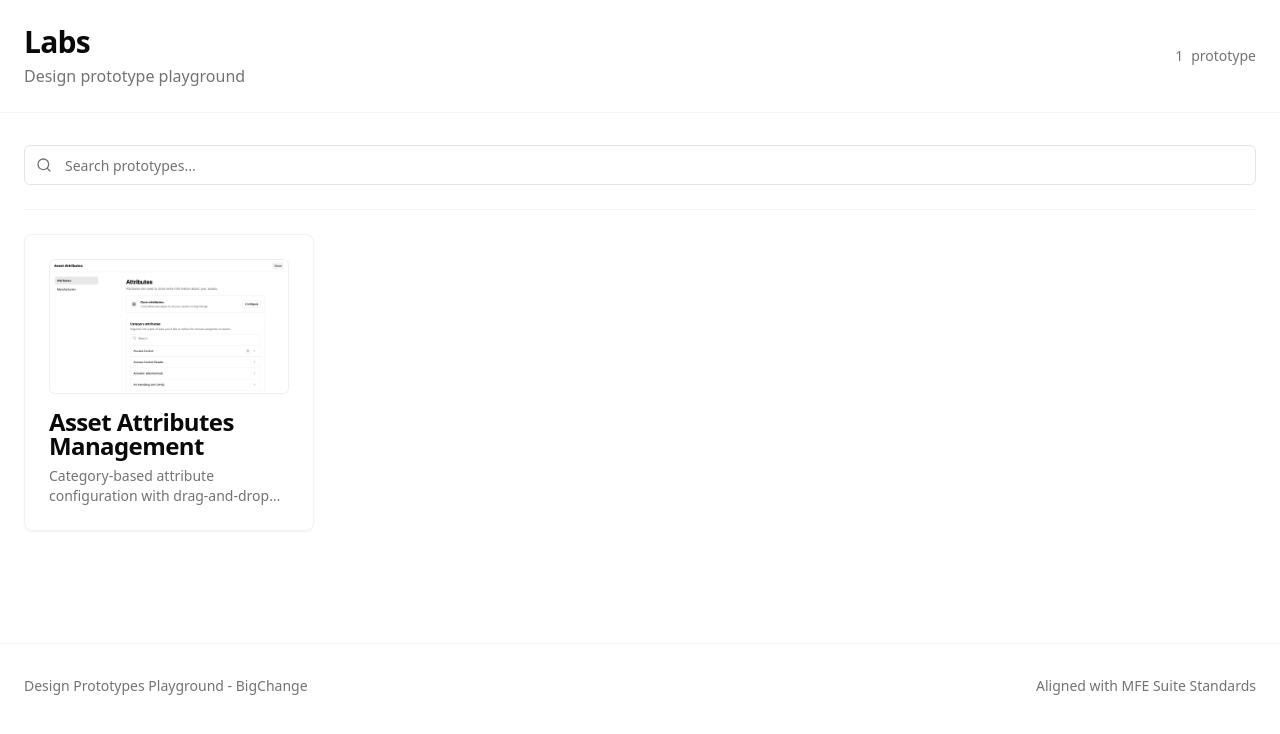
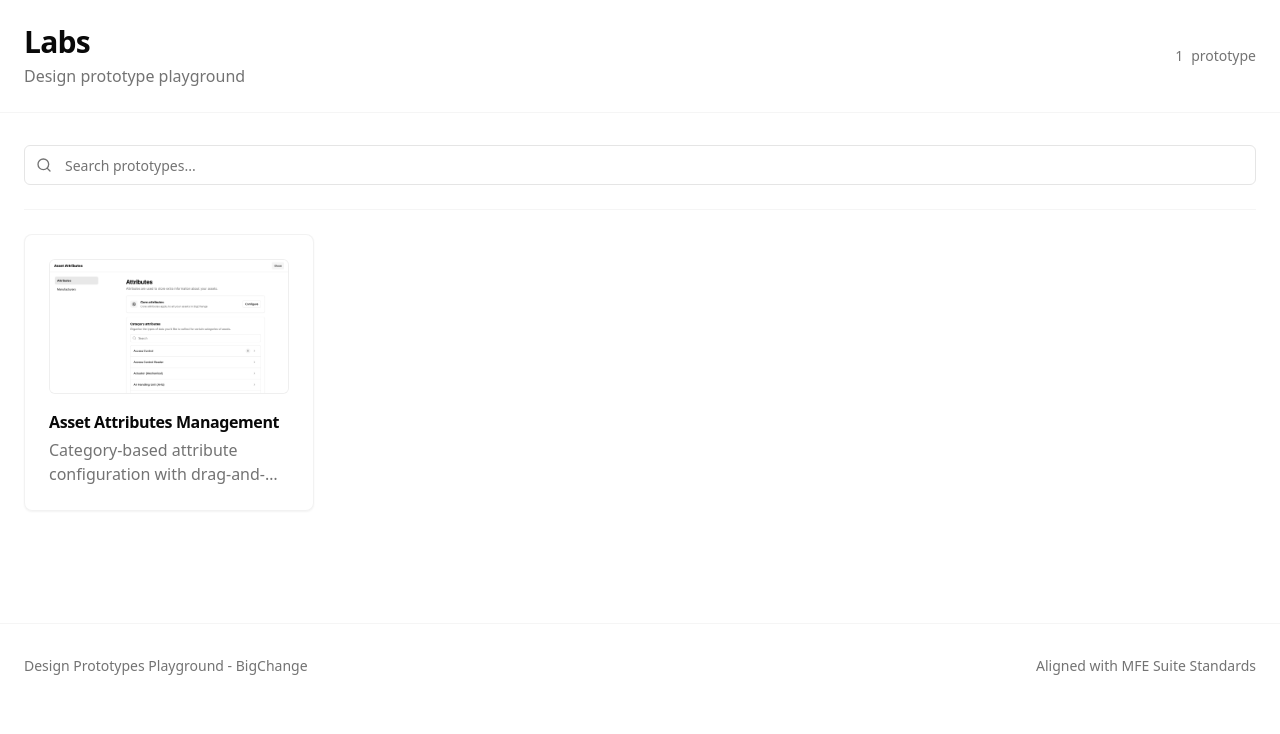
Before and after one commit to BigChangeApps/labs, a React (Vite) app: page / in a window 1280 px wide. Shown: the top 734 px of the page. Built offline with nearby package versions, Linux system fonts and the light colour scheme.

Commit message:
Update PrototypeCard.tsx

```diff
--- a/src/components/PrototypeCard.tsx
+++ b/src/components/PrototypeCard.tsx
@@ -33,11 +33,11 @@ export function PrototypeCard({ prototype }: PrototypeCardProps) {
             </div>
           )}
         </div>
-        <div className="space-y-2">
-          <CardTitle className="group-hover:text-primary transition-colors">
+        <div className="space-y-1">
+          <CardTitle className="text-base group-hover:text-primary transition-colors">
             {prototype.title}
           </CardTitle>
-          <CardDescription className="line-clamp-2">
+          <CardDescription className="text-base line-clamp-2">
             {prototype.description}
           </CardDescription>
         </div>
```
